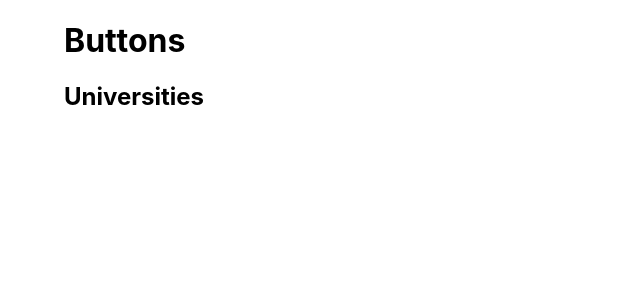
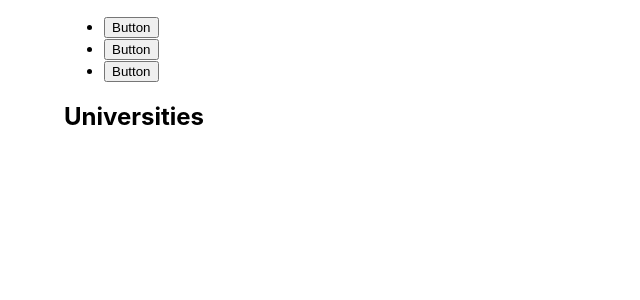
Before and after one commit to jaechung77/university-ts, a React (Create React App) app: page / in a window 1280 px wide. Shown: the top 300 px of the page, without its empty margins (0-640 px from the left). Built offline with nearby package versions, Linux system fonts and the light colour scheme; no server answers.

Commit message:
setup button component

```diff
--- /dev/null
+++ b/src/components/button/button.jsx
@@ -0,0 +1,5 @@
+import React from 'react';
+
+const Button = (props) => <button>Button</button>;
+
+export default Button;
--- a/src/components/buttons/buttons.jsx
+++ b/src/components/buttons/buttons.jsx
@@ -1,5 +1,19 @@
 import React from 'react';
+import styles from './buttons.module.css';
+import Button from '../button/button';
 
-const Buttons = (props) => <h1>Buttons</h1>;
+const Buttons = (props) => (
+  <ul className={styles.ul}>
+    <li>
+      <Button className={styles.btn__load} />
+    </li>
+    <li>
+      <Button className={styles.btn__delete} />
+    </li>
+    <li>
+      <Button className={styles.btn__add} />
+    </li>
+  </ul>
+);
 
 export default Buttons;
```
Also changed, not shown: src/components/button/button.module.css (added).
